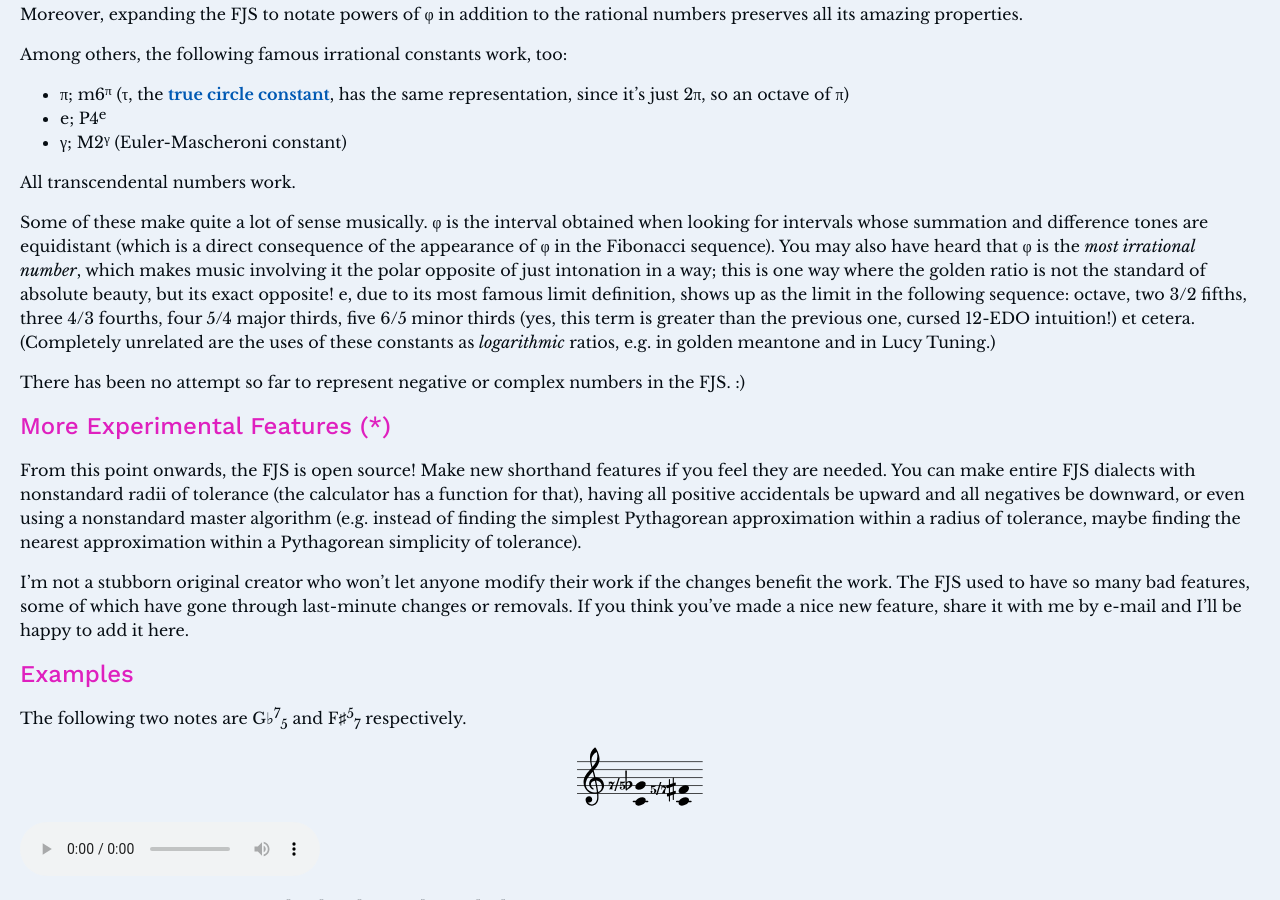
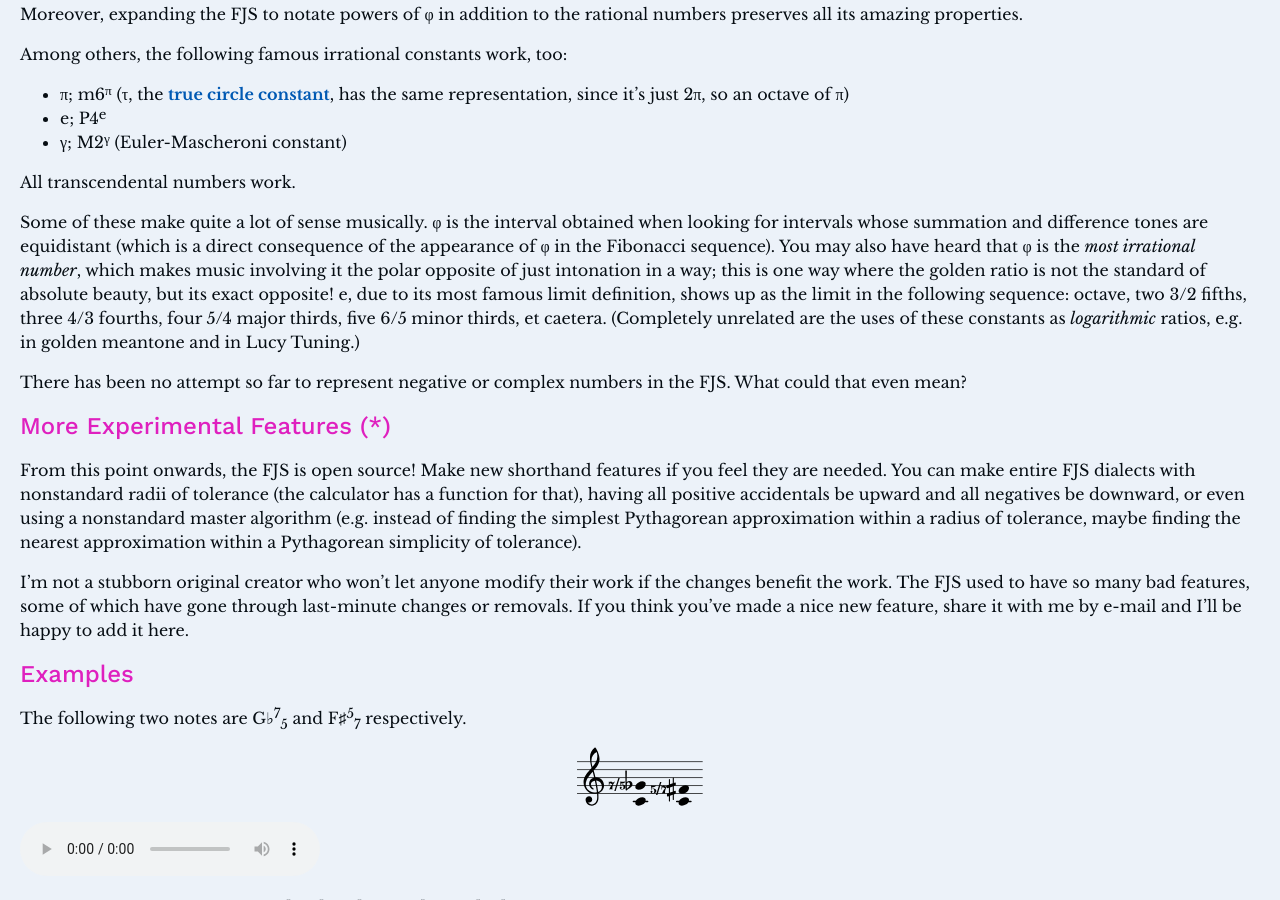
Before and after one commit to misotanni/misotanni.github.io, a Jekyll site: the page built from fjs/en/rules.md, in a window 1280 px wide and 900 px high, scrolled down 4356 px. Built offline with Jekyll 4.4.1, drawn with Linux system fonts in a browser that asks for light colours; our own code applies the rules of GitHub Pages for plain Markdown files; formulas are drawn with MathJax 3.

Commit message:
weg mit der Intuition!!

```diff
--- a/fjs/en/rules.md
+++ b/fjs/en/rules.md
@@ -138,9 +138,9 @@ Among others, the following famous irrational constants work, too:
 
 All transcendental numbers work.
 
-Some of these make quite a lot of sense musically. φ is the interval obtained when looking for intervals whose summation and difference tones are equidistant (which is a direct consequence of the appearance of φ in the Fibonacci sequence). You may also have heard that φ is the *most irrational number*, which makes music involving it the polar opposite of just intonation in a way; this is one way where the golden ratio is not the standard of absolute beauty, but its exact opposite! e, due to its most famous limit definition, shows up as the limit in the following sequence: octave, two 3/2 fifths, three 4/3 fourths, four 5/4 major thirds, five 6/5 minor thirds (yes, this term is greater than the previous one, cursed 12-EDO intuition!) et cetera. (Completely unrelated are the uses of these constants as *logarithmic* ratios, e.g. in golden meantone and in Lucy Tuning.)
+Some of these make quite a lot of sense musically. φ is the interval obtained when looking for intervals whose summation and difference tones are equidistant (which is a direct consequence of the appearance of φ in the Fibonacci sequence). You may also have heard that φ is the *most irrational number*, which makes music involving it the polar opposite of just intonation in a way; this is one way where the golden ratio is not the standard of absolute beauty, but its exact opposite! e, due to its most famous limit definition, shows up as the limit in the following sequence: octave, two 3/2 fifths, three 4/3 fourths, four 5/4 major thirds, five 6/5 minor thirds, et caetera. (Completely unrelated are the uses of these constants as *logarithmic* ratios, e.g. in golden meantone and in Lucy Tuning.)
 
-There has been no attempt so far to represent negative or complex numbers in the FJS. :)
+There has been no attempt so far to represent negative or complex numbers in the FJS. What could that even mean?
 
 ## More Experimental Features (\*)
 
```
Also changed, not shown: fjs/de/rules.md (+2 -2 lines), fjs/fr/rules.md (+2 -2 lines), fjs/pl/rules.md (+2 -2 lines).
